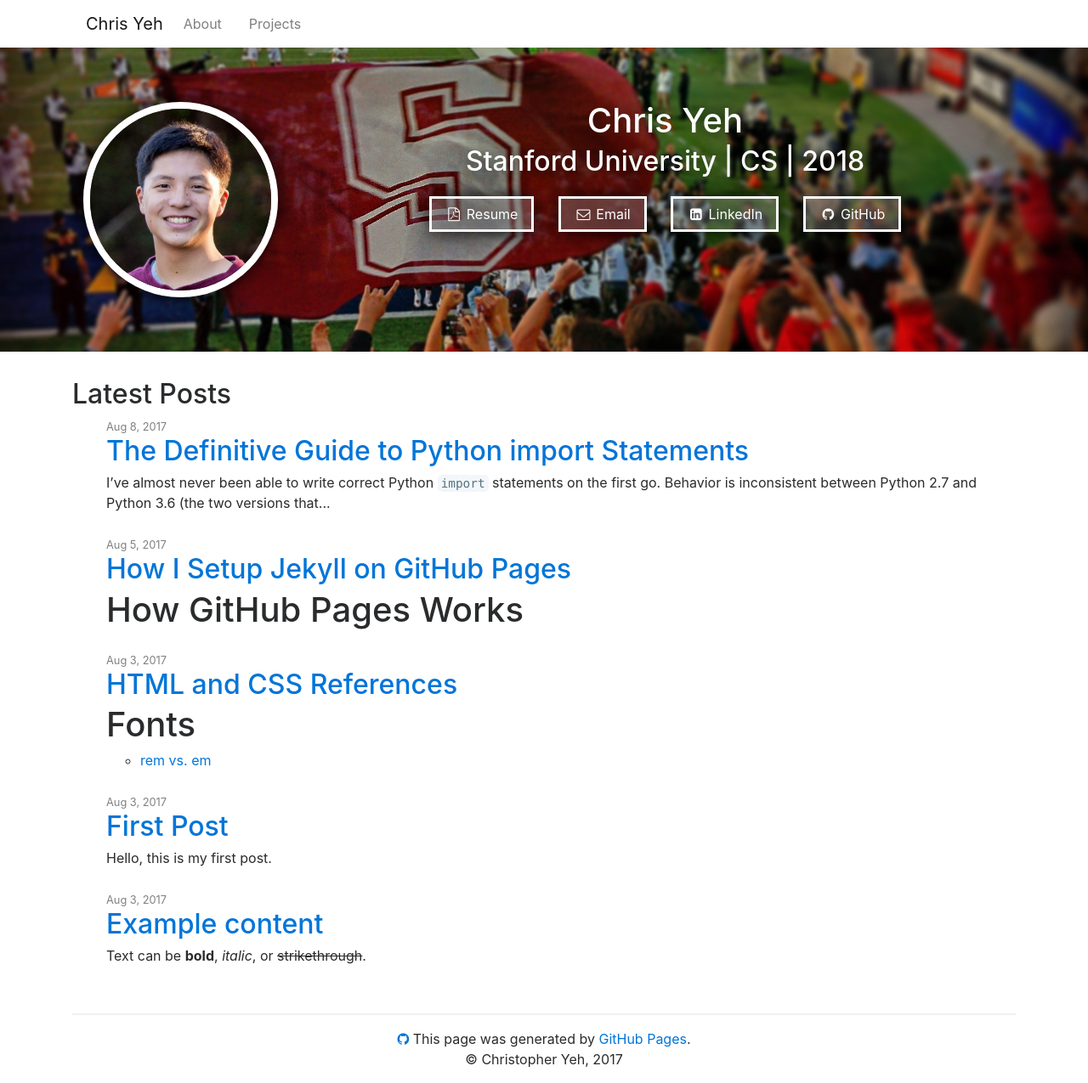
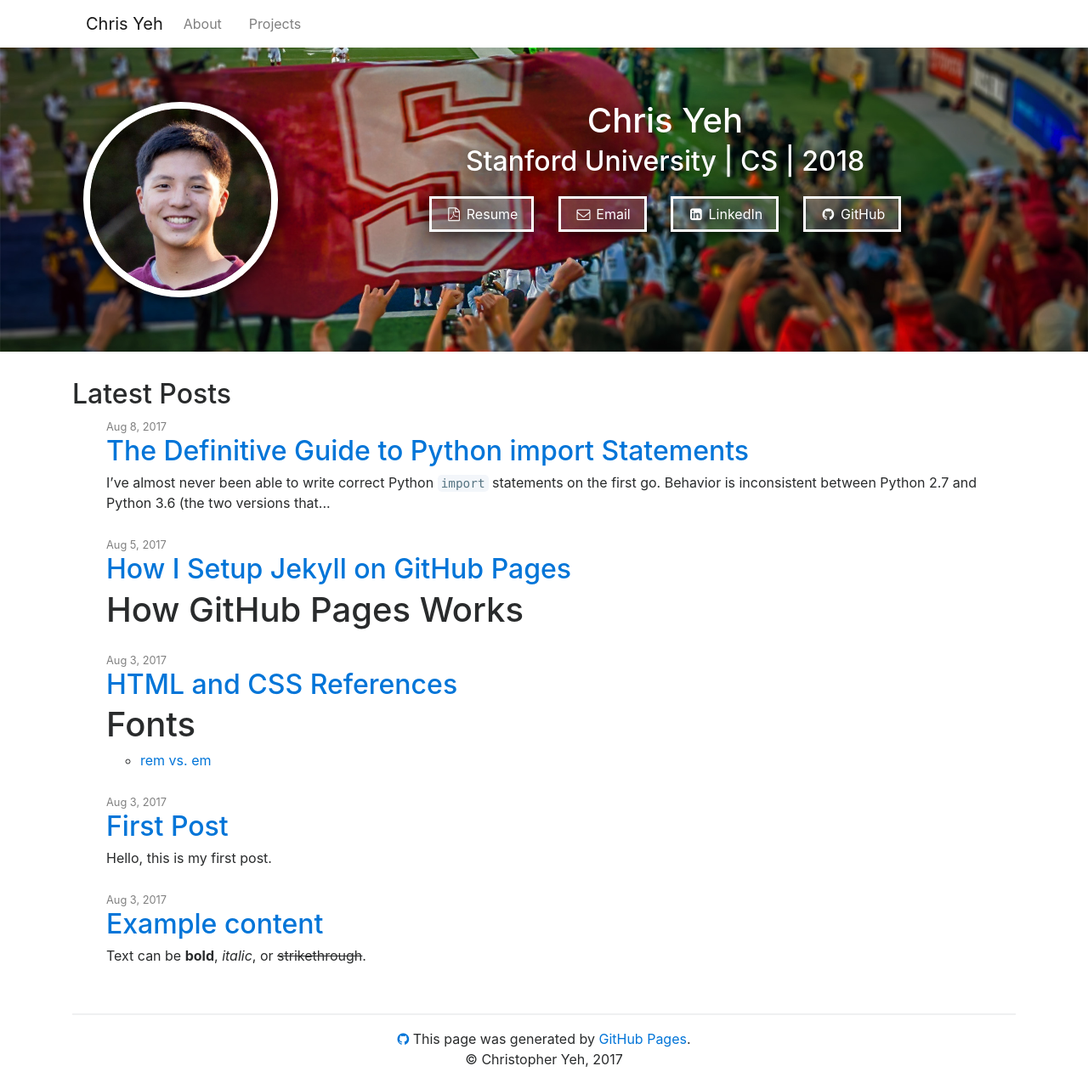
Before and after one commit to chrisyeh96/chrisyeh96.github.io, a Jekyll site: the page built from index.md, in a window 1280 px wide. Shown: the whole page at 85% size. Built offline with Jekyll 4.4.1, drawn with Linux system fonts in a browser that asks for light colours; nearby versions of some CDN libraries.

Commit message:
Use smoother banner image on home page
Also strip profile pic of all metadata

```diff
--- a/_includes/header.html
+++ b/_includes/header.html
@@ -5,7 +5,8 @@
 
     <div class="row">
       <div class="col-12 col-md-4 col-lg-3 mb-3 mb-md-0">
-        <img id="profile-pic" src="images/chrisyeh_700px_square.jpg"><!-- vertically center align this -->
+        <!-- TODO: vertically center align this -->
+        <img id="profile-pic" src="images/chrisyeh_700px_square.jpg">
       </div>
       <div class="col-12 col-md-8 col-lg-9">
         <h1>Chris Yeh</h1>
@@ -30,7 +31,7 @@
               </a>
             </li>
             <li class="list-inline-item">
-              <a class="btn btn-secondaryz" href="https://www.github.com/chrisyeh96">
+              <a class="btn btn-secondary" href="https://www.github.com/chrisyeh96">
                 <i class="fa fa-github fa-fw"></i> GitHub
               </a>
             </li>
--- a/css/website.css
+++ b/css/website.css
@@ -47,7 +47,7 @@
 }
 
 .header-home {
-  background: url("../images/banner.jpg") center center/cover;
+  background: url("../images/banner_home.jpg") center center/cover;
 }
 
 .page-description {
```
Also changed, not shown: images/banner.jpg (deleted), images/banner_home.jpg (added), images/chrisyeh_700px_square.jpg.
